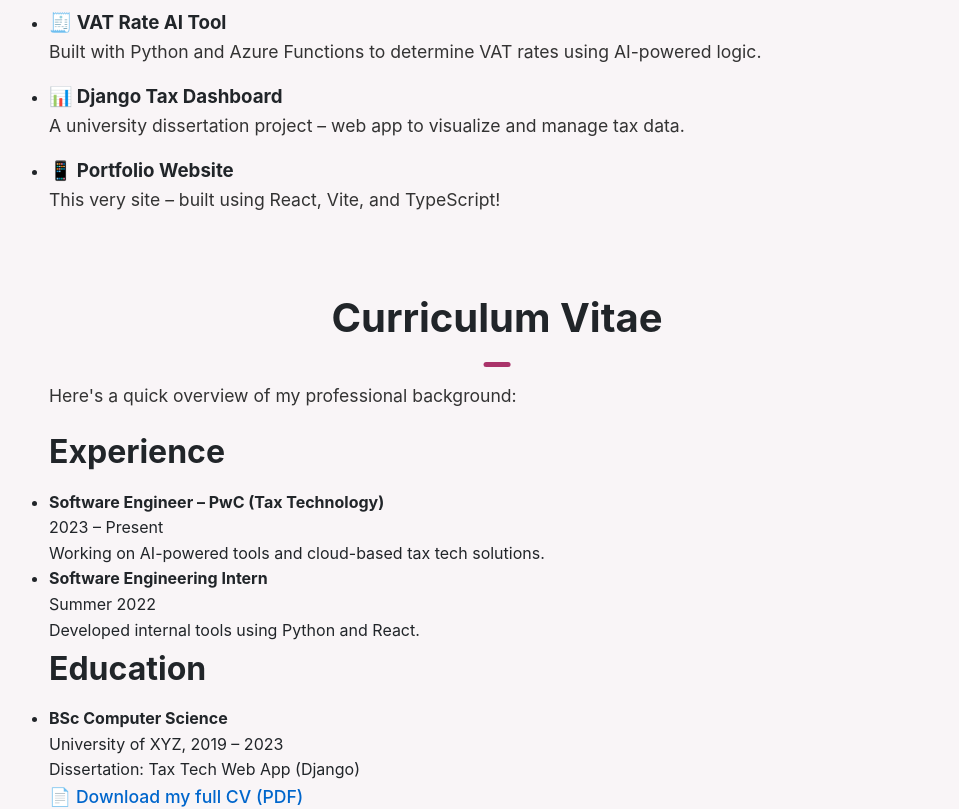
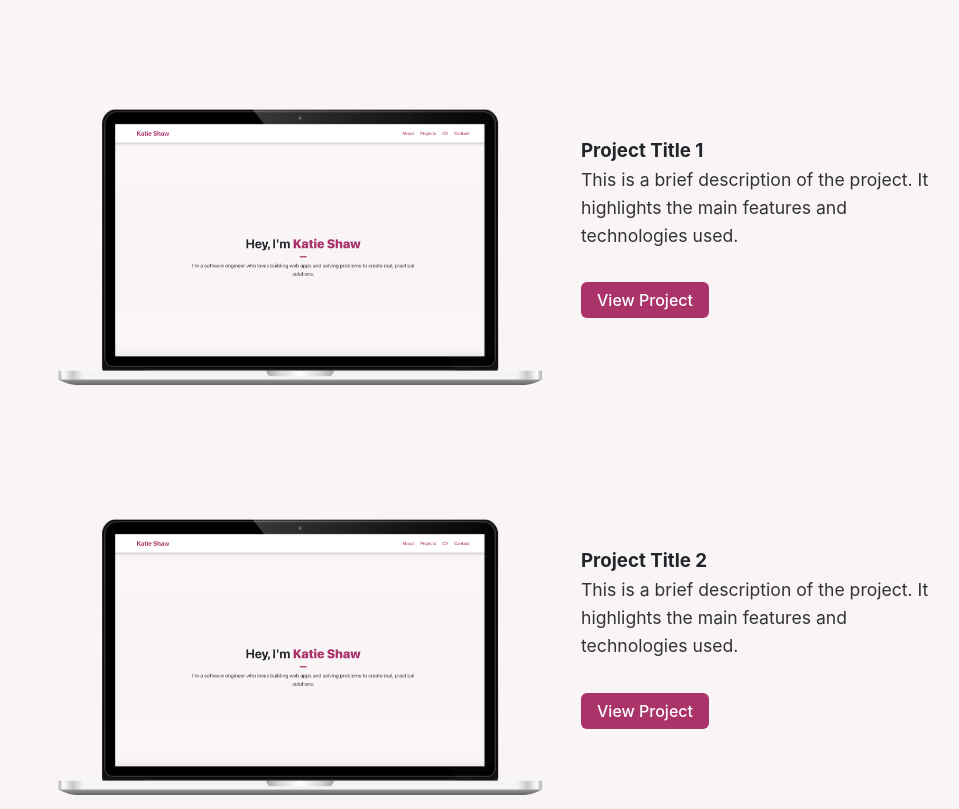
Before and after one commit to katieeshaw/katieeshaw.github.io, a React (Vite) app: page / in a window 1280 px wide. Shown: the part 1820-2629 px from the top of the page, without its empty margins (143-1102 px from the left). Built offline with nearby package versions, Linux system fonts and the light colour scheme.

Commit message:
feat: setup project section template

```diff
--- a/src/pages/about.css
+++ b/src/pages/about.css
@@ -1,7 +1,3 @@
-.intro-text {
-    text-align: center;
-}
-
 .about-skills-container {
     display: flex;
     justify-content: space-between;
@@ -20,12 +16,6 @@
   .skills ul {
     list-style: none;
     padding: 0;
-  }
-
-  .skills li::before {
-    content: '•';
-    color: #FF5733; /* Optional bullet color */
-    margin-right: 0.5rem;
   }
 
   .skills-list {
--- a/src/pages/home.css
+++ b/src/pages/home.css
@@ -19,3 +19,7 @@
 .intro-header {
   color: #AA336A;
 }
+
+.intro-text {
+    text-align: center;
+}
--- a/src/pages/home.tsx
+++ b/src/pages/home.tsx
@@ -10,7 +10,7 @@ function Home() {
         <section className="home-container" id="top">
             <section className="intro">
                 <h1>Hey, I'm <b className="intro-header">Katie Shaw</b></h1>
-                <p>I'm a software engineer who loves building web apps and solving problems to create real, practical solutions.</p>
+                <p className="intro-text">I'm a software engineer who loves building web apps and solving problems to create real, practical solutions.</p>
             </section>
         </section>
 
--- /dev/null
+++ b/src/pages/projects.css
@@ -0,0 +1,40 @@
+.project-details__showcase-img-cont {
+    flex: 1;
+    justify-content: flex-start; /* Align to the left */
+    padding-top: 6rem; /* Optional: Add some padding */
+  }
+
+  .project-details__showcase-img {
+    width: 500px; /* Adjust size as needed */
+    height: auto; /* Maintain aspect ratio */
+    border-radius: 8px; /* Optional: round the corners */
+  }
+
+  .project-details {
+    display: flex;
+    gap: 2rem; /* space between image and text */
+    align-items: flex-start;
+    margin-top: 1rem;
+  }
+
+  .project-details__description {
+    flex: 2;
+    text-align: left;
+    padding-top: 8rem; /* Optional: Add some padding */
+  }
+
+  .view-project-btn {
+    margin-top: 1rem;
+    padding: 0.5rem 1rem;
+    background-color: #AA336A;
+    color: white;
+    border: none;
+    border-radius: 6px;
+    cursor: pointer;
+    font-weight: 500;
+    transition: background-color 0.3s ease;
+  }
+
+  .view-project-btn:hover {
+    background-color: #6f1941;
+  }
--- a/src/pages/projects.tsx
+++ b/src/pages/projects.tsx
@@ -1,26 +1,68 @@
 import React from 'react';
+import './projects.css';
 
 const Projects: React.FC = () => {
   return (
     <div className="projects-container">
       <h1>Projects</h1>
-      <p>Here are some of the projects I've worked on recently:</p>
+      <p className="intro-text">Here you will find some of my personal projects:</p>
 
-      <ul className="project-list">
-        <li>
-          <h3>🧾 VAT Rate AI Tool</h3>
-          <p>Built with Python and Azure Functions to determine VAT rates using AI-powered logic.</p>
-        </li>
-        <li>
-          <h3>📊 Django Tax Dashboard</h3>
-          <p>A university dissertation project – web app to visualize and manage tax data.</p>
-        </li>
-        <li>
-          <h3>📱 Portfolio Website</h3>
-          <p>This very site – built using React, Vite, and TypeScript!</p>
-        </li>
-      </ul>
+      <div className="project-details">
+        <div className="project-details__showcase-img-cont">
+          <img
+            src="./project-image-1.png"
+            alt="Project Image"
+            className="project-details__showcase-img"
+          />
+        </div>
+
+        <div className="project-details__description">
+          <h3>Project Title 1</h3>
+          <p className="project-details__description-text">
+            This is a brief description of the project. It highlights the main features and technologies used.
+          </p>
+          <button className="view-project-btn">View Project</button>
+        </div>
+      </div>
+
+      <div className="project-details">
+        <div className="project-details__showcase-img-cont">
+          <img
+            src="./project-image-1.png"
+            alt="Project Image"
+            className="project-details__showcase-img"
+          />
+        </div>
+
+        <div className="project-details__description">
+          <h3>Project Title 2</h3>
+          <p className="project-details__description-text">
+            This is a brief description of the project. It highlights the main features and technologies used.
+          </p>
+          <button className="view-project-btn">View Project</button>
+        </div>
+      </div>
+
+      <div className="project-details">
+        <div className="project-details__showcase-img-cont">
+          <img
+            src="./project-image-1.png"
+            alt="Project Image"
+            className="project-details__showcase-img"
+          />
+        </div>
+
+        <div className="project-details__description">
+          <h3>Project Title 3</h3>
+          <p className="project-details__description-text">
+            This is a brief description of the project. It highlights the main features and technologies used.
+          </p>
+          <button className="view-project-btn">View Project</button>
+        </div>
+      </div>
+
     </div>
+
   );
 };
 
```
Also changed, not shown: project-image-1.png (added).
